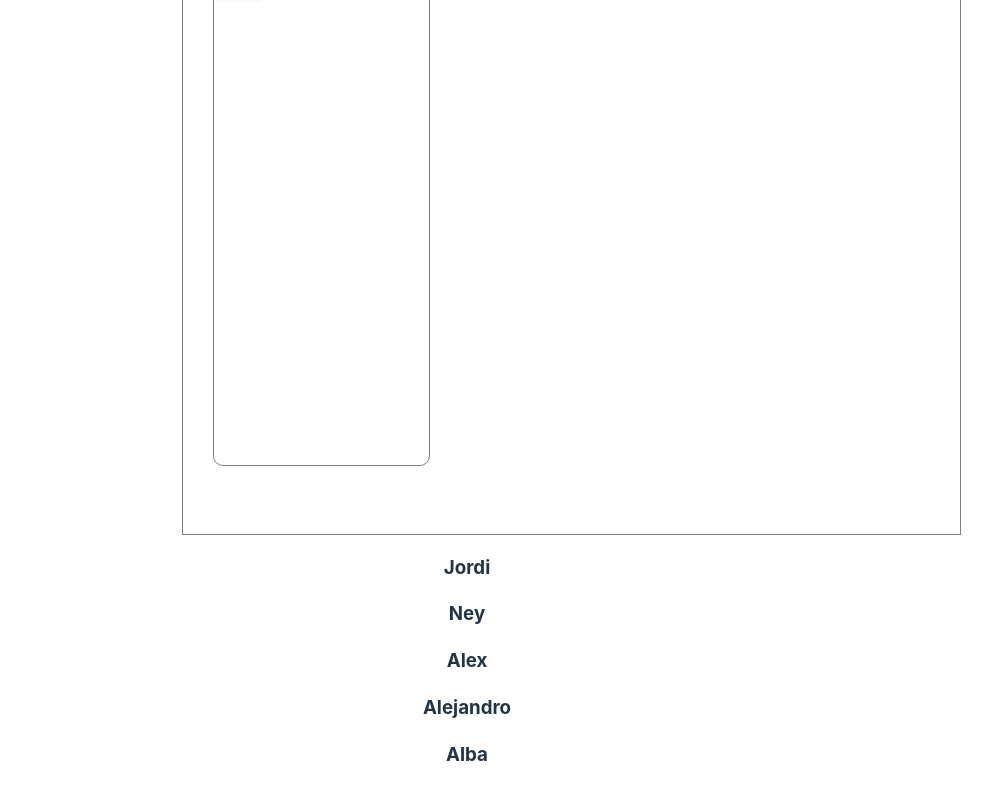
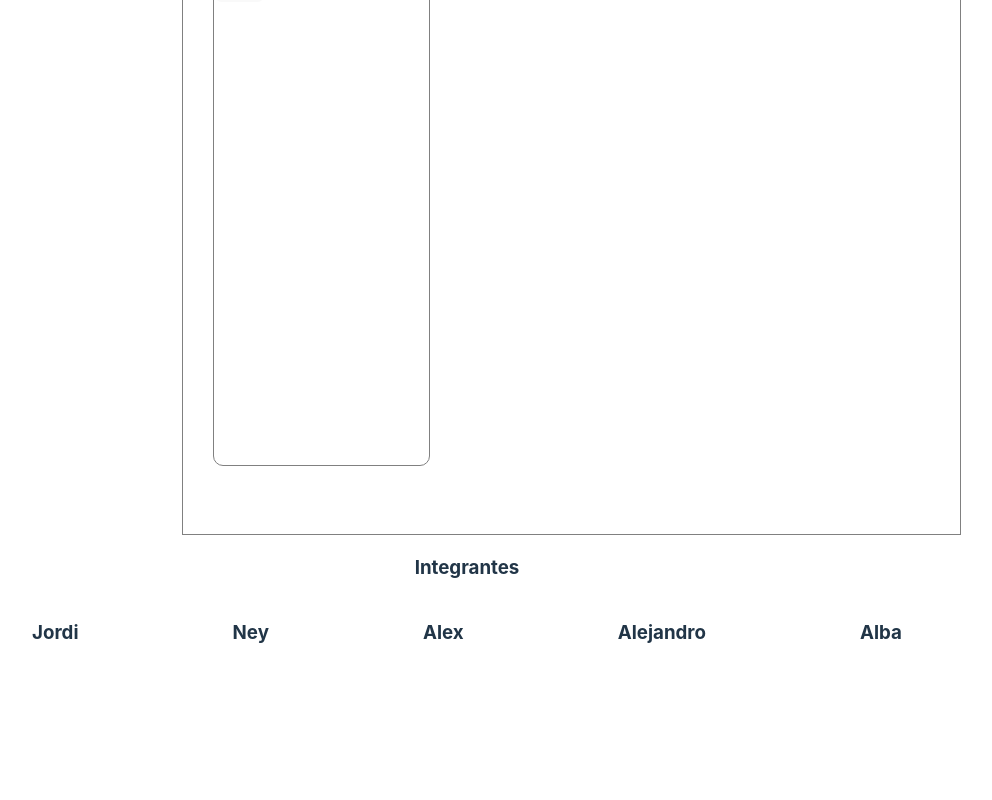
Before and after one commit to FundacioEsplaiJava2024/ToDoListGrupo4, a React (Vite) app: page / in a window 1280 px wide. Shown: the part 324-1124 px from the top of the page, without its empty margins (173-1165 px from the left). After the commit the page ends 1022 px from the top, so only its background shows below. Built offline with nearby package versions, Linux system fonts and the light colour scheme.

Commit message:
Añadido Footer

```diff
--- a/src/App.css
+++ b/src/App.css
@@ -85,3 +85,7 @@ main{
 .container ul li a{
   color:black;
 }
+footer .Integrantes{
+  display:flex;
+  justify-content: space-around;
+}
--- a/src/Elementos/footer.tsx
+++ b/src/Elementos/footer.tsx
@@ -2,7 +2,7 @@ import React from 'react';
 
 const Footer: React.FC =() => {
     return(
-        <footer>
+        <footer><h3>Integrantes</h3>
             <div className='Integrantes'>
             <div><h3>Jordi</h3></div>
             <div><h3>Ney</h3></div>
```
